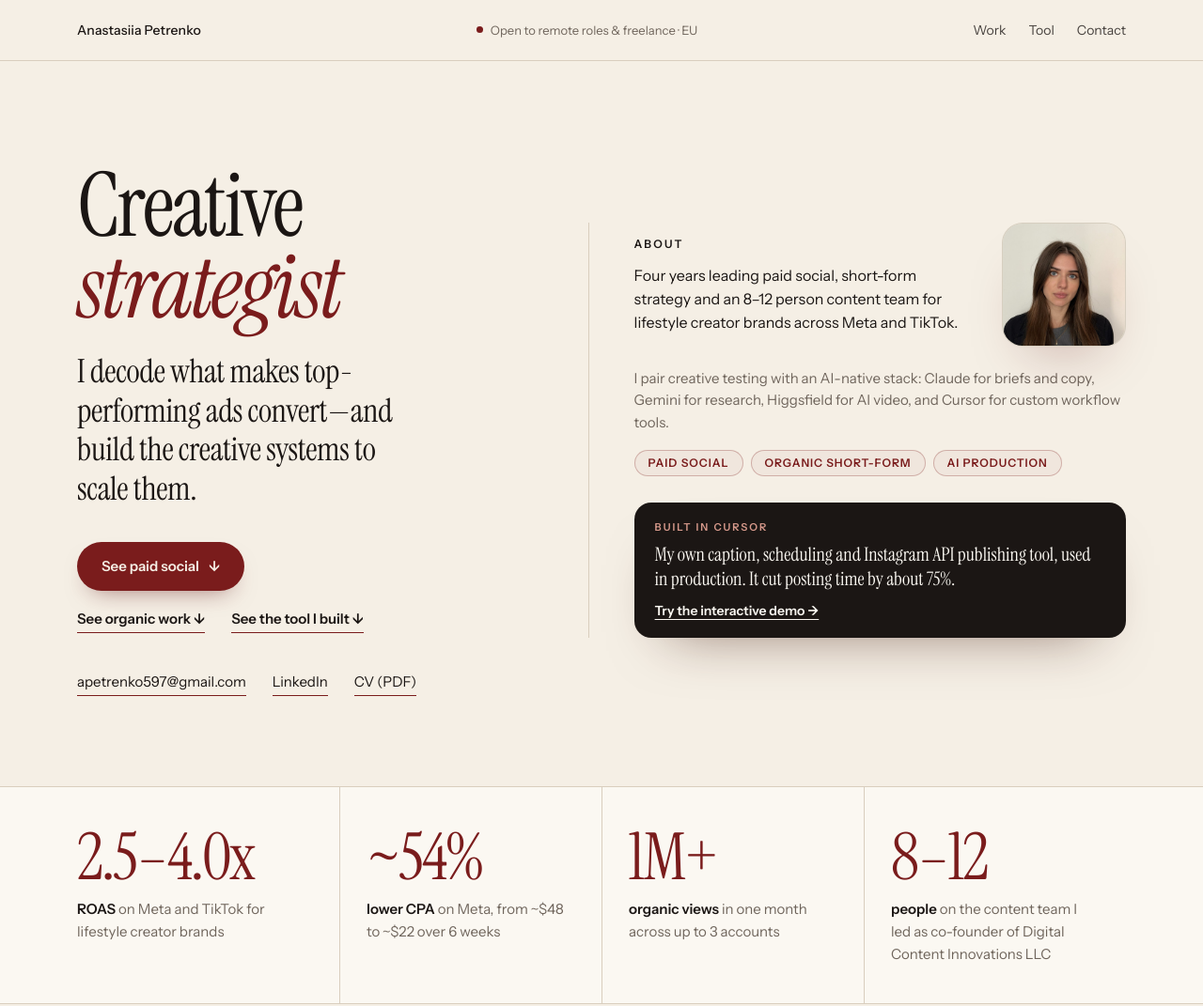
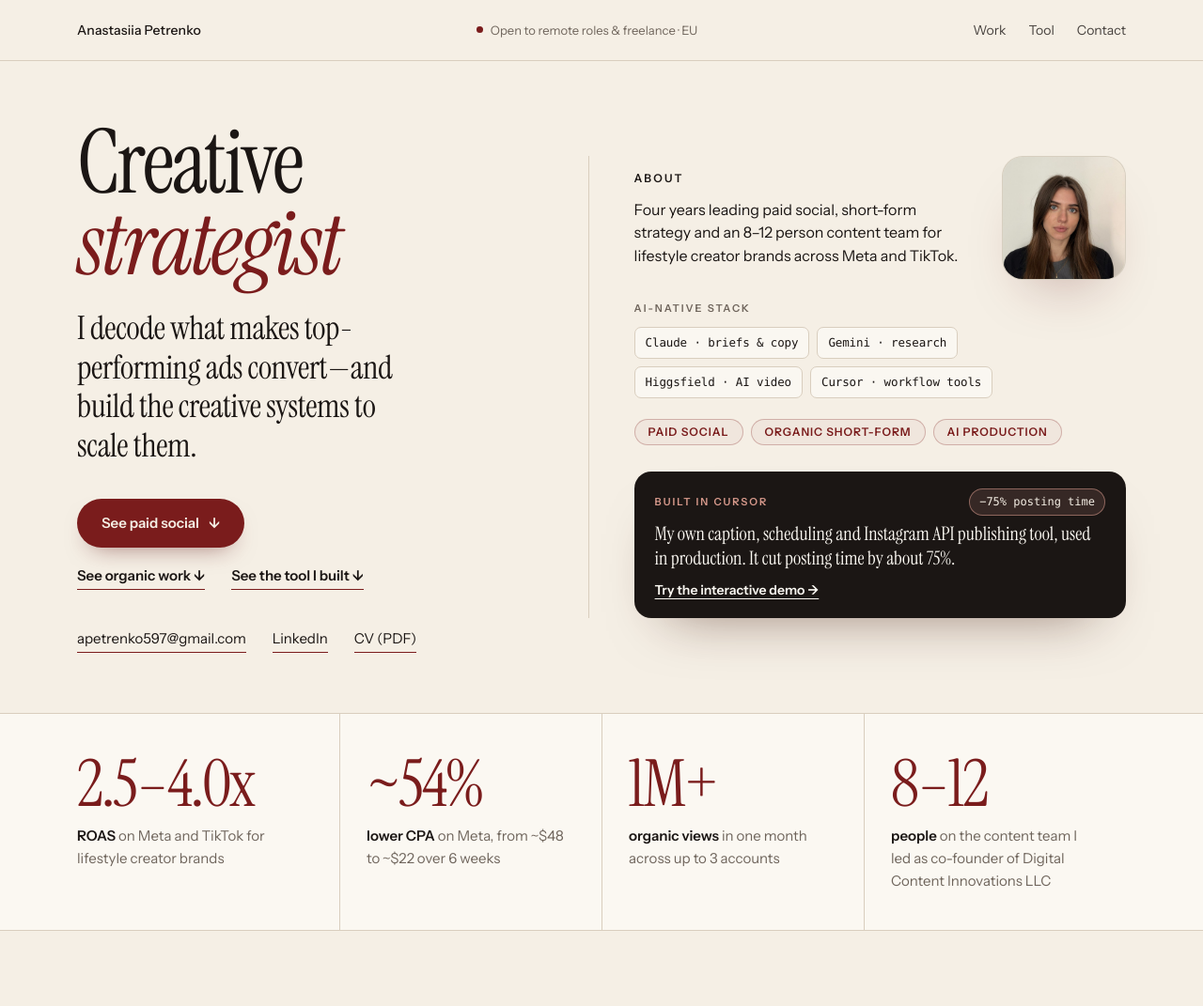
Before and after one commit to petrenko-anastasiia/petrenko-anastasiia.github.io, a plain HTML site: page index.html in a window 1280 px wide. Shown: the top 1071 px of the page at 94% size. Drawn offline with Linux system fonts and the light colour scheme.

Commit message:
Count-up stats; desktop AI stack mono badges, tool card pill, tighter hero

```diff
--- a/index.html
+++ b/index.html
@@ -63,6 +63,7 @@ em,.it{font-family:var(--serif);font-style:italic;font-weight:400}
 .links{display:flex;flex-wrap:wrap;gap:12px 28px;margin-top:34px;font-size:15px}
 .tool-callout{display:grid;gap:6px;margin-top:30px;max-width:560px;padding:18px 22px;border-radius:18px;background:var(--ink);color:var(--paper);text-decoration:none;box-shadow:0 30px 60px -36px rgba(60,20,10,.55);transition:transform .25s}
 .tool-callout:hover{transform:translateY(-2px)}
+.tc-pill{display:none}
 .tc-k{font-size:11px;letter-spacing:.18em;text-transform:uppercase;font-weight:600;color:#D89A8C}
 .tc-t{font-family:var(--serif);font-size:20px;line-height:1.3}
 .tc-cta{font-size:14px;font-weight:600;margin-top:4px;text-decoration:underline;text-underline-offset:4px}
@@ -395,7 +396,7 @@ ul.skills li{border:1px solid rgba(122,28,28,.28);background:rgba(122,28,28,.04)
   .hero-col .hero-side{order:4}.hero-col ul.skills{order:5}.hero-col .links{order:6}.hero-col .tool-callout{order:7}
 }
 @media (min-width:900px){
-  .hero{padding:110px 0 96px}
+  .hero{padding:64px 0 64px}
   .hero-col{display:grid!important;grid-template-columns:minmax(0,.92fr) minmax(0,1.08fr);gap:56px;align-items:center;text-align:left!important}
   .hero-main{display:flex;flex-direction:column;align-items:flex-start}
   .hero-main h1{font-size:clamp(72px,7.4vw,118px);margin:0 0 26px}
@@ -408,10 +409,13 @@ ul.skills li{border:1px solid rgba(122,28,28,.28);background:rgba(122,28,28,.04)
   .hero-aside .hero-side .portrait{order:2}
   .hero-aside .hero-about p{font-size:16px!important}
   .hero-aside .hero-about .stack{display:none}
-  .hero-aside .hero-stack{display:block!important}
   .hero-aside .hero-side .portrait{max-width:132px!important}
   .hero-aside ul.skills{justify-content:flex-start;margin:0 0 28px}
-  .hero-stack{font-size:15px;line-height:1.55;color:var(--muted);margin:0 0 18px}
+  .hero-aside .hero-stack{display:flex!important;flex-wrap:wrap!important;max-width:100%;min-width:0;align-items:center;gap:8px;margin:0 0 22px}
+  .hs-k{flex:0 0 100%;display:block;width:100%;font-size:11px;letter-spacing:.18em;text-transform:uppercase;font-weight:600;color:var(--muted);margin-bottom:2px}
+  .mono{white-space:nowrap;font-family:ui-monospace,"SF Mono",SFMono-Regular,Menlo,Consolas,monospace;font-size:12.5px;letter-spacing:-.01em;color:var(--ink);padding:6px 11px;border:1px solid var(--line);border-radius:7px;background:rgba(255,255,255,.45)}
+  .tc-row{display:flex!important;align-items:center;justify-content:space-between;gap:12px}
+  .tc-pill{display:inline-block!important;font-family:ui-monospace,"SF Mono",SFMono-Regular,Menlo,Consolas,monospace;font-size:12px;color:#F5EFE5;padding:4px 10px;border:1px solid rgba(216,154,140,.55);border-radius:999px;background:rgba(216,154,140,.14)}
   .hero-aside .tool-callout{margin-top:0;max-width:none}
 }
 </style>
@@ -451,10 +455,10 @@ ul.skills li{border:1px solid rgba(122,28,28,.28);background:rgba(122,28,28,.04)
           <p class="stack">I pair creative testing with an AI-native stack: Claude for briefs and copy, Gemini for research, Higgsfield for AI video, and Cursor for custom workflow tools.</p>
         </div>
       </div>
-      <p class="hero-stack" style="display:none">I pair creative testing with an AI-native stack: Claude for briefs and copy, Gemini for research, Higgsfield for AI video, and Cursor for custom workflow tools.</p>
+      <div class="hero-stack" style="display:none"><span class="hs-k">AI-native stack</span><span class="mono">Claude · briefs &amp; copy</span><span class="mono">Gemini · research</span><span class="mono">Higgsfield · AI video</span><span class="mono">Cursor · workflow tools</span></div>
       <ul class="role skills"><li>Paid social</li><li>Organic short-form</li><li>AI production</li></ul>
       <a class="tool-callout" data-view href="work/postroom/">
-        <span class="tc-k">Built in Cursor</span>
+        <span class="tc-row"><span class="tc-k">Built in Cursor</span><span class="tc-pill">&minus;75% posting time</span></span>
         <span class="tc-t">My own caption, scheduling and Instagram API publishing tool, used in production. It cut posting time by about 75%.</span>
         <span class="tc-cta">Try the interactive demo &rarr;</span>
       </a>
@@ -466,10 +470,10 @@ ul.skills li{border:1px solid rgba(122,28,28,.28);background:rgba(122,28,28,.04)
 <!-- PROOF STRIP -->
 <div class="proof">
   <div class="wrap">
-    <div class="stat"><div class="n">2.5–4.0x</div><p><strong>ROAS</strong> on Meta and TikTok for lifestyle creator brands</p></div>
-    <div class="stat"><div class="n">~54%</div><p><strong>lower CPA</strong> on Meta, from ~$48 to ~$22 over 6 weeks</p></div>
-    <div class="stat"><div class="n">1M+</div><p><strong>organic views</strong> in one month across up to 3 accounts</p></div>
-    <div class="stat"><div class="n">8–12</div><p><strong>people</strong> on the content team I led as co-founder of Digital Content Innovations LLC</p></div>
+    <div class="stat"><div class="n" data-count>2.5–4.0x</div><p><strong>ROAS</strong> on Meta and TikTok for lifestyle creator brands</p></div>
+    <div class="stat"><div class="n" data-count>~54%</div><p><strong>lower CPA</strong> on Meta, from ~$48 to ~$22 over 6 weeks</p></div>
+    <div class="stat"><div class="n" data-count data-k>1M+</div><p><strong>organic views</strong> in one month across up to 3 accounts</p></div>
+    <div class="stat"><div class="n" data-count>8–12</div><p><strong>people</strong> on the content team I led as co-founder of Digital Content Innovations LLC</p></div>
   </div>
 </div>
 
@@ -767,5 +771,33 @@ document.querySelectorAll('.frame[data-drive]').forEach(function(f){
   document.addEventListener('keydown',function(e){if(e.key==='Escape'&&box.classList.contains('open'))close()});
 })();
 </script>
+<script>
+(function(){
+  var els=[].slice.call(document.querySelectorAll('[data-count]'));
+  if(!els.length||!('IntersectionObserver' in window))return;
+  if(window.matchMedia&&matchMedia('(prefers-reduced-motion: reduce)').matches)return;
+  var ease=function(t){return 1-Math.pow(1-t,3)};
+  function run(el){
+    var final=el.textContent, dur=1600, t0=null;
+    el.style.display='inline-block';el.style.minWidth=el.getBoundingClientRect().width+'px';
+    var isK=el.hasAttribute('data-k');
+    var parts=final.split(/(\d+(?:\.\d+)?)/);
+    function frame(ts){
+      if(!t0)t0=ts; var p=Math.min(1,(ts-t0)/dur), e=ease(p);
+      if(isK){ el.textContent = p<1 ? Math.round(1000*e)+'K' : final; }
+      else el.textContent=parts.map(function(x,i){
+        if(i%2===0)return x; var d=(x.split('.')[1]||'').length;
+        return (parseFloat(x)*e).toFixed(d);
+      }).join('');
+      if(p<1)requestAnimationFrame(frame); else el.textContent=final;
+    }
+    requestAnimationFrame(frame);
+  }
+  var io=new IntersectionObserver(function(ents){ents.forEach(function(en){
+    if(en.isIntersecting){io.unobserve(en.target);run(en.target);}
+  })},{threshold:.6});
+  els.forEach(function(el){io.observe(el)});
+})();
+</script>
 </body>
 </html>
```
